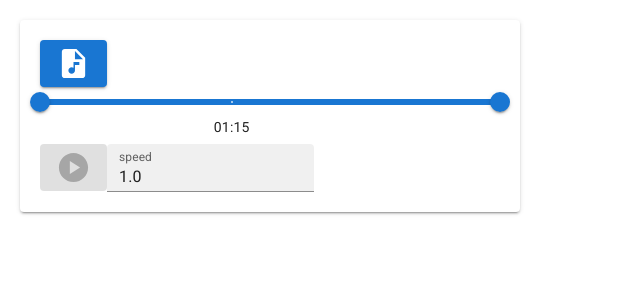
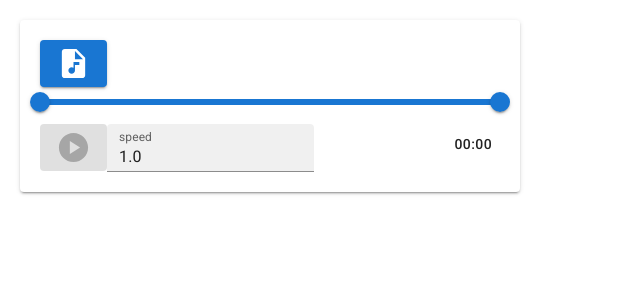
Before and after one commit to ronyhe/slowdowner, a React (Create React App) app: page / in a window 1280 px wide. Shown: the top 300 px of the page, without its empty margins (0-640 px from the left). Built offline with nearby package versions, Linux system fonts and the light colour scheme.

Commit message:
Current time as text

```diff
--- a/src/Bar.tsx
+++ b/src/Bar.tsx
@@ -1,19 +1,6 @@
 import Slider from '@mui/material/Slider'
-import { fromSeconds, Time, toSeconds } from './time'
-import React, { useState } from 'react'
-
-function padClockText(num: number): string {
-    return String(num).padStart(2, '0').padEnd(2, '0')
-}
-
-function timeText(time: Time): string {
-    return `${padClockText(time.minutes)}:${padClockText(time.seconds)}`
-}
-
-function secondsToTimeText(seconds: number): string {
-    const time = fromSeconds(seconds)
-    return timeText(time)
-}
+import { fromSeconds, secondsToTimeText, Time, toSeconds } from './time'
+import React from 'react'
 
 export type TimeChangeHandler = (time: Time) => void
 
@@ -34,8 +21,7 @@ function Bar(props: {
                 max={toSeconds(props.max)}
                 marks={[
                     {
-                        value: toSeconds(props.current),
-                        label: timeText(props.current)
+                        value: toSeconds(props.current)
                     }
                 ]}
                 valueLabelFormat={secondsToTimeText}
--- a/src/FileUploader.tsx
+++ b/src/FileUploader.tsx
@@ -1,13 +1,7 @@
 import AudioFileIcon from '@mui/icons-material/AudioFile'
 import Button from '@mui/material/Button'
-import React, { useState } from 'react'
-import { styled } from '@mui/material/styles'
-
-const Text = styled('span')(({ theme }) => ({
-    ...theme.typography.button,
-    backgroundColor: theme.palette.background.paper,
-    padding: theme.spacing(1)
-}))
+import React from 'react'
+import Text from './Text'
 
 function FileUploader({
     file,
--- a/src/Slowdowner.tsx
+++ b/src/Slowdowner.tsx
@@ -1,11 +1,12 @@
 import FileUploader from './FileUploader'
 import Bar from './Bar'
-import { Time, ZERO } from './time'
+import { Time, timeText, ZERO } from './time'
 import PlayPauseButton, { flipStatus, PlayPauseStatus } from './PlayPauseButton'
 import React, { useState } from 'react'
 import SpeedController from './SpeedController'
 import Audio from './Audio'
 import Paper from '@mui/material/Paper'
+import Text from './Text'
 
 const THREE_MINUTES = { minutes: 3, seconds: 0 }
 
@@ -14,10 +15,7 @@ function Slowdowner() {
     const [playPauseStatus, setPlayPauseStatus] =
         useState<PlayPauseStatus>('disabled')
     const [speed, setSpeed] = useState(1.0)
-    const [currentTime, setCurrentTime] = useState<Time>({
-        minutes: 1,
-        seconds: 15
-    })
+    const [currentTime, setCurrentTime] = useState<Time>(ZERO)
     const [startTime, setStartTime] = useState<Time>(ZERO)
     const [endTime, setEndTime] = useState<Time>(THREE_MINUTES)
     const [duration, setDuration] = useState<Time>(THREE_MINUTES)
@@ -63,6 +61,7 @@ function Slowdowner() {
                 />
                 <SpeedController speed={speed} onSpeedChange={setSpeed} />
                 {audio}
+                <Text sx={{ float: 'right' }}>{timeText(currentTime)}</Text>
             </Paper>
         </div>
     )
--- /dev/null
+++ b/src/Text.tsx
@@ -0,0 +1,9 @@
+import { styled } from '@mui/material/styles'
+
+const Text = styled('span')(({ theme }) => ({
+    ...theme.typography.button,
+    backgroundColor: theme.palette.background.paper,
+    padding: theme.spacing(1)
+}))
+
+export default Text
--- a/src/time.ts
+++ b/src/time.ts
@@ -33,3 +33,16 @@ export function after(t1: Time, t2: Time): boolean {
         (t1.minutes === t2.minutes && t1.seconds > t2.seconds)
     )
 }
+
+function padClockText(num: number): string {
+    return String(num).padStart(2, '0').padEnd(2, '0')
+}
+
+export function timeText(time: Time): string {
+    return `${padClockText(time.minutes)}:${padClockText(time.seconds)}`
+}
+
+export function secondsToTimeText(seconds: number): string {
+    const time = fromSeconds(seconds)
+    return timeText(time)
+}
```
